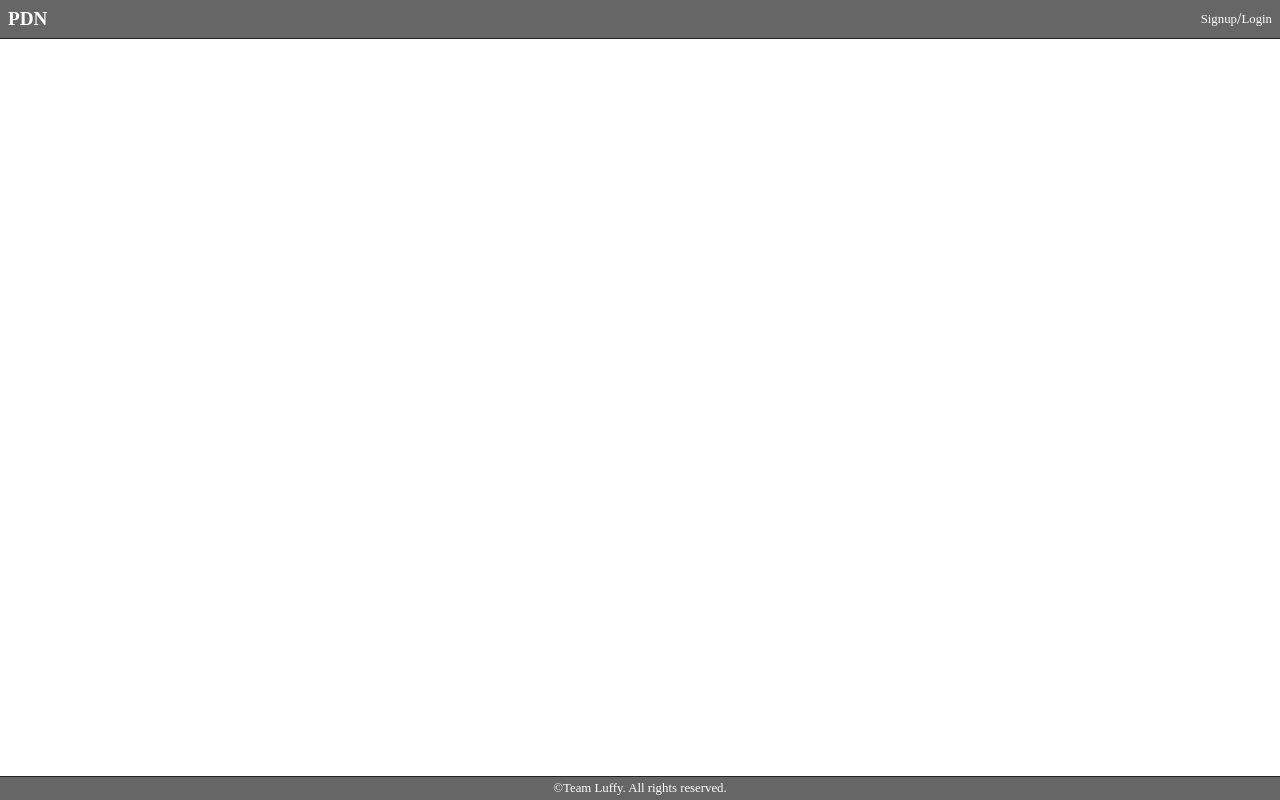
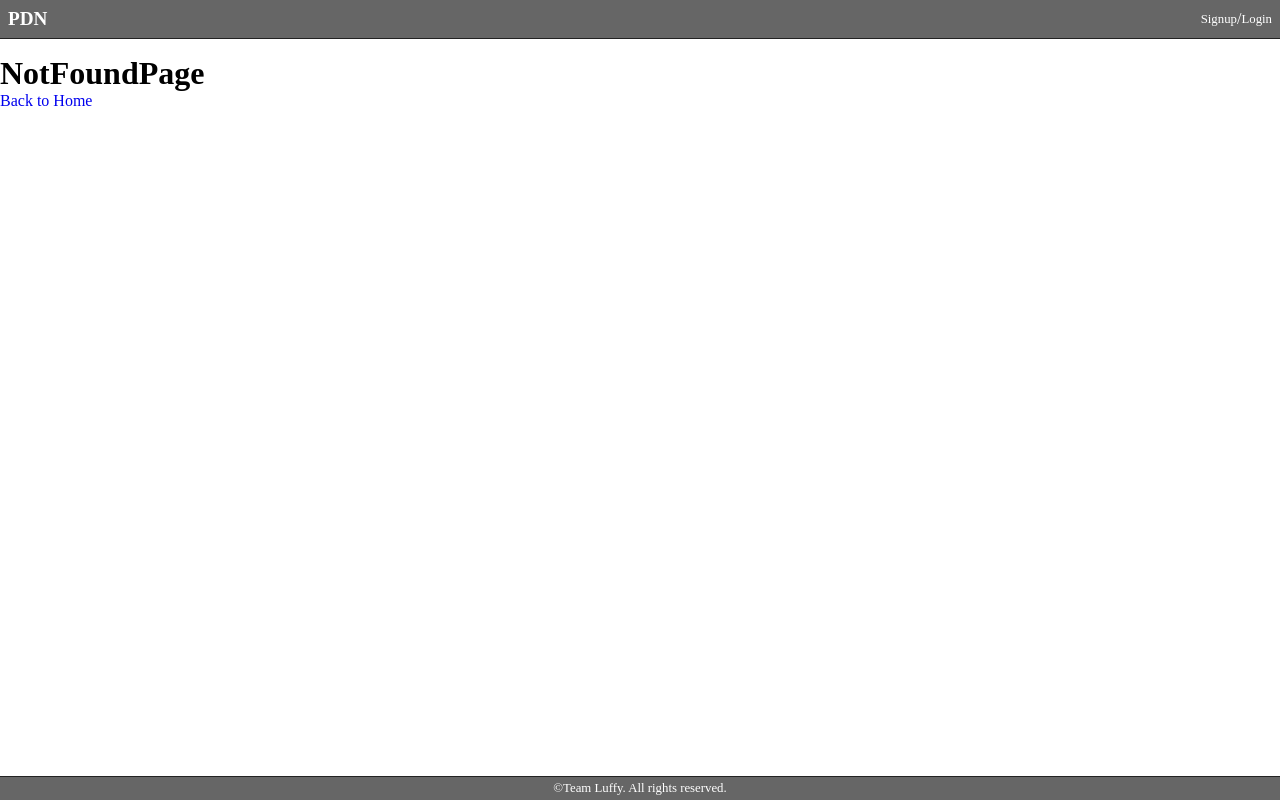
Before and after one commit to AkazaXeros/portal-necesidades-digitales-app, a React (Vite) app: page /entries/1/1 in a window 1280 px wide. Built offline with nearby package versions, Linux system fonts and the light colour scheme.

Commit message:
Navigation between login and register, NotFoundPage started

```diff
--- a/src/App.jsx
+++ b/src/App.jsx
@@ -4,6 +4,7 @@ import Header from './components/Header/Header';
 import Footer from './components/Footer/Footer';
 
 import HomePage from './pages/HomePage';
+import NotFoundPage from './pages/NotFoundPage';
 
 import { Router, Route, Routes } from 'react-router-dom';
 import NewEntry from './components/Entries/NewEntry';
@@ -21,7 +22,7 @@ function App() {
           <Route path="/users/register" element={<Register />} />
           <Route path="/users/login" element={<Login />} />
           <Route path="/entries" element={<NewEntry />} />
-          {/* <Route path="/entries" element={<NewEntry />} /> */}
+          <Route path="*" element={<NotFoundPage />} />
         </Routes>
       </main>
       <Footer />
--- a/src/components/Login/Login.jsx
+++ b/src/components/Login/Login.jsx
@@ -2,6 +2,7 @@ import { loginForm } from './Login.module.css';
 
 import { useState } from 'react';
 import { useUser } from '../../context/UserContext';
+import { Link } from 'react-router-dom';
 
 const Login = () => {
   const [email, setEmail] = useState('');
@@ -60,6 +61,10 @@ const Login = () => {
           <button>Login</button>
           {error && <p>{error}</p>}
         </form>
+        <p>
+          If you don't have an account yet{' '}
+          <Link to="/users/register">Signup</Link>
+        </p>
       </div>
     </>
   );
--- a/src/components/Register/Register.jsx
+++ b/src/components/Register/Register.jsx
@@ -1,5 +1,6 @@
 import { registerForm } from './Register.module.css';
 
+import { Link } from 'react-router-dom';
 import { useState } from 'react';
 
 const Register = () => {
@@ -66,6 +67,9 @@ const Register = () => {
           <button>Signup</button>
           {error && <p>{error}</p>}
         </form>
+        <p>
+          If you already have an account <Link to="/users/login">Login</Link>
+        </p>
       </div>
     </>
   );
--- a/src/index.css
+++ b/src/index.css
@@ -2,6 +2,7 @@
   margin: 0;
   padding: 0;
   box-sizing: border-box;
+  text-decoration: none;
 }
 
 #root {
--- /dev/null
+++ b/src/pages/NotFoundPage.jsx
@@ -0,0 +1,13 @@
+import { Link } from 'react-router-dom';
+
+const NotFoundPage = () => {
+  return (
+    <div>
+      <h1>NotFoundPage</h1>
+      <p>
+        <Link to="/">Back to Home</Link>
+      </p>
+    </div>
+  );
+};
+export default NotFoundPage;
```
